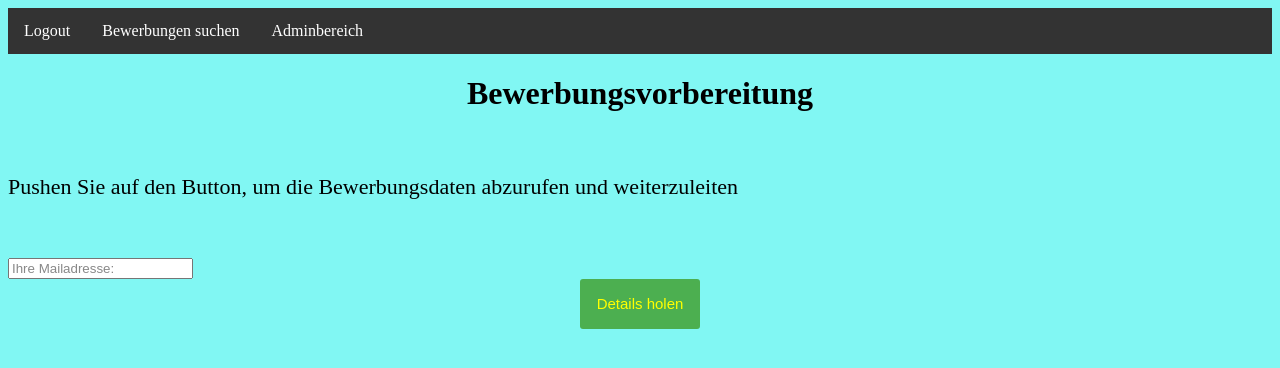
After one commit to tklustig/Bewerbungen, a PHP site: page /bewerben.php in a window 1280 px wide. The commit adds this page. Shown: the top 368 px of the page. Run offline with PHP 8.4, Linux system fonts and the light colour scheme; the visitor is signed in with stand-in values (Sample User, id 1).

Commit message:
bewerben erweitert

```diff
--- /dev/null
+++ b/bewerben.php
@@ -0,0 +1,70 @@
+<?php
+session_start();
+if (empty($_SESSION['id']))
+    $_SESSION['id'] = $_GET['url'];
+?>
+<!Doctype html>
+<html>
+    <head>
+        <meta charset="utf-8">
+        <title>alle Bewerbungen anzeigen</title>
+        <script src="js/menus.js"></script>
+        <link href="css/style_0.css" rel="stylesheet">
+    </head>
+    <body>
+        <ul>
+            <li><a href="index.php">Logout</a></li>
+            <li class="dropdown">
+                <a href="javascript:void(0)" class="treffer_0" onclick="myFunction_0()">Bewerbungen suchen</a>
+                <div class="dropdown-inhalt_0" id="auswahl_0">
+                    <a href="#b1">alle Bewerbungen anzeigen</a>
+                    <a href="show_open.php">offene Bewerbungen anzeigen </a>
+                    <a href="show_done.php">erledigte Bewerbungen anzeigen </a>
+                    <a href="show_date.php">Bewerbungen nach Datum suchen</a>
+                    <a href="show_place.php">Bewerbungen nach Ort suchen</a>
+                    <a href="show_company.php">Bewerbungen nach Firma suchen</a>
+                </div>
+            </li>
+            <li class="dropdown">
+                <a href="javascript:void(0)" class="treffer_0" onclick="myFunction_1()">Adminbereich</a>
+                <div class="dropdown-inhalt_0" id="auswahl_1">
+                    <a href="einfuegen_extract.php">Bewerbungen eingeben</a>
+                    <a href="delete_records.php">Bewerbungen löschen</a>
+                    <a href="stelle_suchen.php">Stelle suchen</a>
+                    <!--<a href="#R3">Bewerbungen editieren</a>  -->
+                </div>
+            </li>
+        </ul>
+    <center><h1>Bewerbungsvorbereitung</h1></center><br>
+    <p>Pushen Sie auf den Button, um die Bewerbungsdaten abzurufen und weiterzuleiten</p></i><br><br>
+<form action=<?= $_SERVER['PHP_SELF']; ?> method="post">
+    <input  type="text" name="mailadress" placeholder="Ihre Mailadresse:" value='<?php if (!empty($_REQUEST['mailadress'])) echo $_REQUEST['mailadress']; ?>'>
+    <center><input class="button" type="submit" name="search0" value="Details holen"></center>
+</form>
+<?php
+if (!empty($_REQUEST["search0"])) {
+    if (empty($_REQUEST['mailadress'])) {
+        ?><p style="color: red;font-size: 20px;">Bitte Ihre Mailadresse eingeben</p>"<?php
+    } else {
+        if (!filter_var($_REQUEST['mailadress'], FILTER_VALIDATE_EMAIL)) {
+            ?><p style="color: red;font-size: 20px;">Bitte eine valide  Mailadresse eingeben</p>"<?php
+        } else {
+            include_once 'inc/verbinden.php';
+            $sql = 'SELECT ansprech_person,email FROM bewerbungen WHERE bew_id=' . $_SESSION['id'];
+            $treffer = $dbh->query($sql); // obejektorientierte Abfrage definieren
+            foreach ($treffer as $daten) {
+                $kontaktPerson = $daten['ansprech_person'];
+                $mailAdresse = $daten['email'];
+                break;
+            }
+            $_SESSION["mail"] = $mailAdresse;
+            $_SESSION["mail_empf"] = $_REQUEST['mailadress'];
+            $_SESSION["bl"] = $kontaktPerson;
+            unset($_SESSION['id']);
+            header("Location:upload_pi.php");
+        }
+    }
+}
+?>
+</body>
+</html>
```
Also changed, not shown: inc/anzeigen.php (+9 -4 lines).
